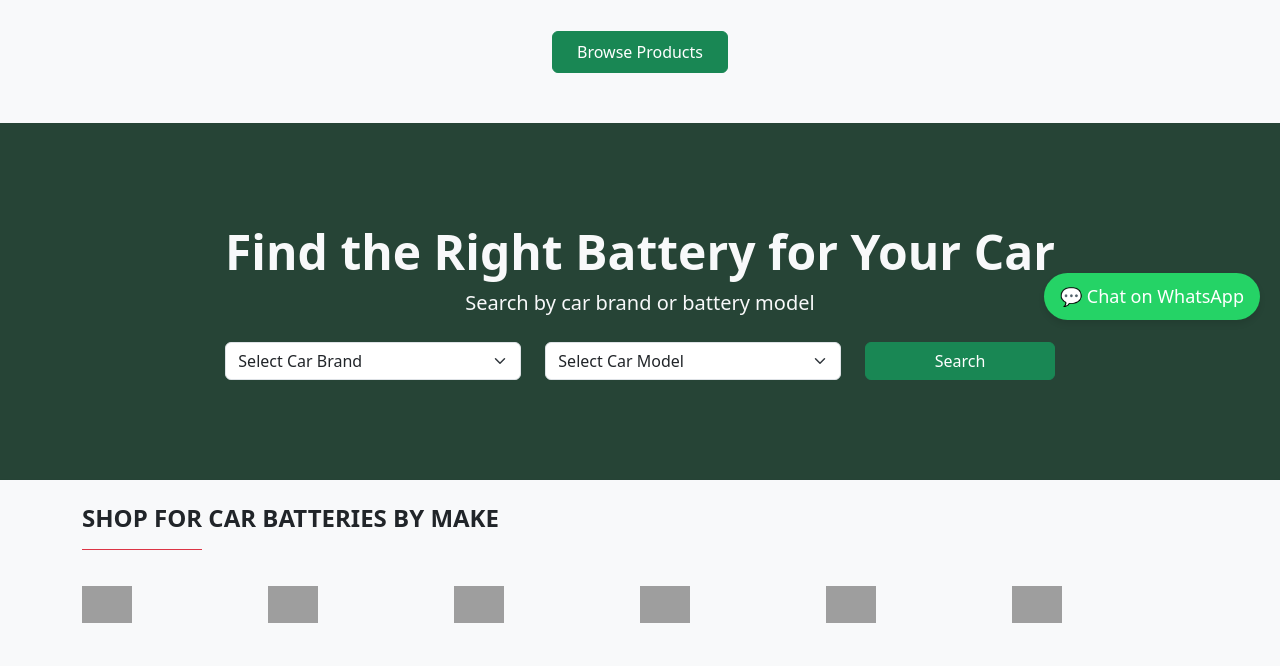
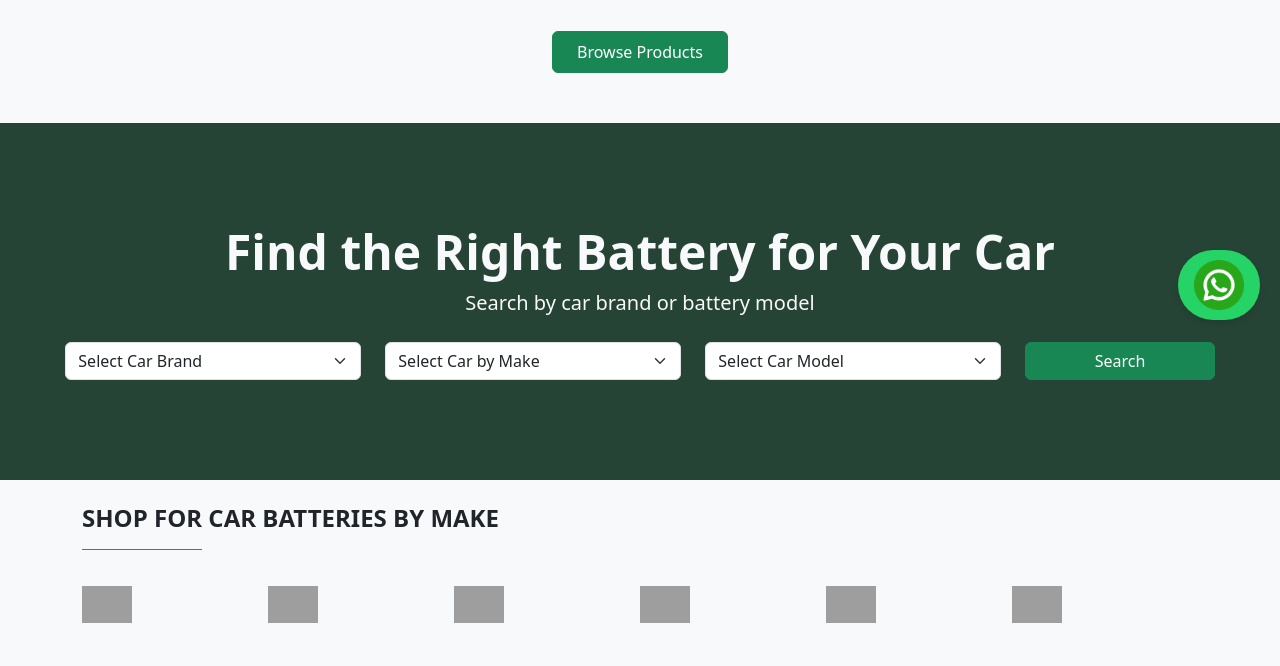
Before and after one commit to vidhiisaxena/Battery-Super-Mart, a Django app: page / in a window 1280 px wide. Shown: the part 460-1126 px from the top of the page. Run offline with Django 5.2, Linux system fonts and the light colour scheme; data comes from the database, SQL or seed files in the repository; some web fonts are replaced; grey boxes are pictures that could not be loaded.

Commit message:
edited whatsapp button and edited the form

```diff
--- a/battery_supermart/store/templates/contact.html
+++ b/battery_supermart/store/templates/contact.html
@@ -212,8 +212,9 @@
 </div>
 
 <!-- WhatsApp Floating Button -->
-<a href="https://wa.me/91XXXXXXXXXX?text=Hi%2C%20I%20need%20a%20battery" class="whatsapp-btn" target="_blank">
-  💬 Chat on WhatsApp
+<a href="https://wa.me/919599997752" target="_blank"
+class="whatsapp-btn">
+  <img width="50" src="../static/img/whatsapp.png" alt="WhatsApp Icon"/>
 </a>
 
 <script src="https://cdn.jsdelivr.net/npm/bootstrap@5.3.3/dist/js/bootstrap.bundle.min.js"></script>
--- a/battery_supermart/store/templates/main.html
+++ b/battery_supermart/store/templates/main.html
@@ -94,6 +94,14 @@
         <div class="col-md-3">
           <select class="form-select" name="brand">
             <option value="">Select Car Brand</option>
+            {% for brand in brands %}
+              <option value="{{ brand }}">{{ brand }}</option>
+            {% endfor %}
+          </select>
+        </div>
+        <div class="col-md-3">
+          <select class="form-select" name="make">
+            <option value="">Select Car by Make</option>
             {% for brand in brands %}
               <option value="{{ brand }}">{{ brand }}</option>
             {% endfor %}
@@ -412,7 +420,7 @@
         <h5 class="mt-4 mb-2">Quick Actions</h5>
         <div class="d-grid gap-2 d-md-block">
           <a href="tel:+918448866391" class="btn btn-outline-success me-2 mb-2">📞 Call Now</a>
-          <a href="https://wa.me/91xxxxxxxxxx" class="btn btn-success mb-2" target="_blank">💬 WhatsApp Us</a>
+          <a href="https://wa.me/919599997752" target="_blank" class="btn btn-success mb-2">💬 WhatsApp Us</a>
         </div>
       </div>
     </div>
@@ -430,13 +438,14 @@
         </a>
       </div>
       <div>Support</div>
-      <div>Visit Us in Store</div>
+      <div><a href="https://g.co/kgs/MZvyozD">Visit Us in Store</a></div>
       </p>
   </div>
 </footer>
-<a href="https://wa.me/91XXXXXXXXXX?text=Hi%2C%20I%20need%20a%20battery%20for%20my%20car"
-class="whatsapp-btn" target="_blank">
-  💬 Chat on WhatsApp
+
+<a href="https://wa.me/919599997752" target="_blank"
+class="whatsapp-btn">
+  <img width="50" src="../static/img/whatsapp.png" alt="WhatsApp Icon"/>
 </a>
 <script src="https://unpkg.com/aos@2.3.4/dist/aos.js"></script>
 <script>
--- a/battery_supermart/store/templates/product_detail.html
+++ b/battery_supermart/store/templates/product_detail.html
@@ -261,9 +261,9 @@ color: #f8f9fa !important;
   </div>
 </footer>
 
-<!-- WhatsApp Button -->
-<a href="https://wa.me/91XXXXXXXXXX?text=Hi%2C%20I%20need%20a%20battery" class="whatsapp-btn" target="_blank">
-  💬 Chat on WhatsApp
+<a href="https://wa.me/919599997752" target="_blank"
+class="whatsapp-btn">
+  <img width="50" src="../static/img/whatsapp.png" alt="WhatsApp Icon"/>
 </a>
 
 <script src="https://cdn.jsdelivr.net/npm/bootstrap@5.3.3/dist/js/bootstrap.bundle.min.js"></script>
--- a/battery_supermart/store/templates/products.html
+++ b/battery_supermart/store/templates/products.html
@@ -303,9 +303,9 @@
   </div>
 </footer>
 
-<!-- WhatsApp Button -->
-<a href="https://wa.me/91XXXXXXXXXX?text=Hi%2C%20I%20need%20a%20battery" class="whatsapp-btn" target="_blank">
-  💬 Chat on WhatsApp
+<a href="https://wa.me/919599997752" target="_blank"
+class="whatsapp-btn">
+  <img width="50" src="../static/img/whatsapp.png" alt="WhatsApp Icon"/>
 </a>
 
 <script src="https://cdn.jsdelivr.net/npm/bootstrap@5.3.3/dist/js/bootstrap.bundle.min.js"></script>
```
Also changed, not shown: battery_supermart/store/static/img/whatsapp.png (added).
